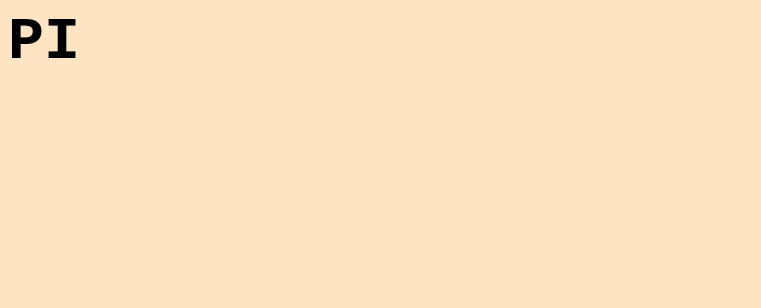
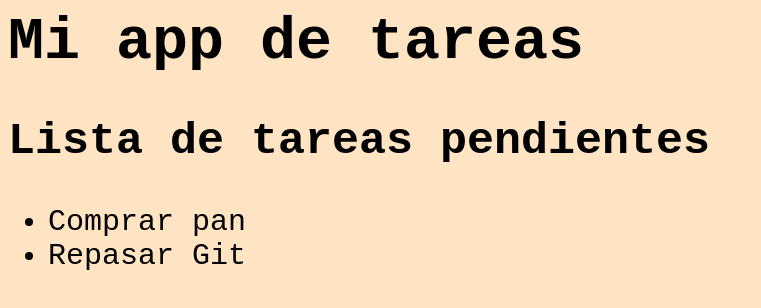
Before and after one commit to Fgago7/web_proyect1, a plain HTML site: page index.html in a window 1280 px wide. Shown: the whole page, without its empty margins (0-761 px from the left). Drawn offline with Linux system fonts and the light colour scheme.

Commit message:
feat: añadir titulares y lista tareas en index.html

```diff
--- a/index.html
+++ b/index.html
@@ -6,6 +6,11 @@
     <link rel="stylesheet" href="css/styles.css">
 </head>
 <body>
-    <h1>PI</h1>
+    <h1>Mi app de tareas</h1>
+    <h2>Lista de tareas pendientes</h2>
+    <ul>
+        <li>Comprar pan</li>
+        <li>Repasar Git</li>
+    </ul>
 </body>
 </html>
```
